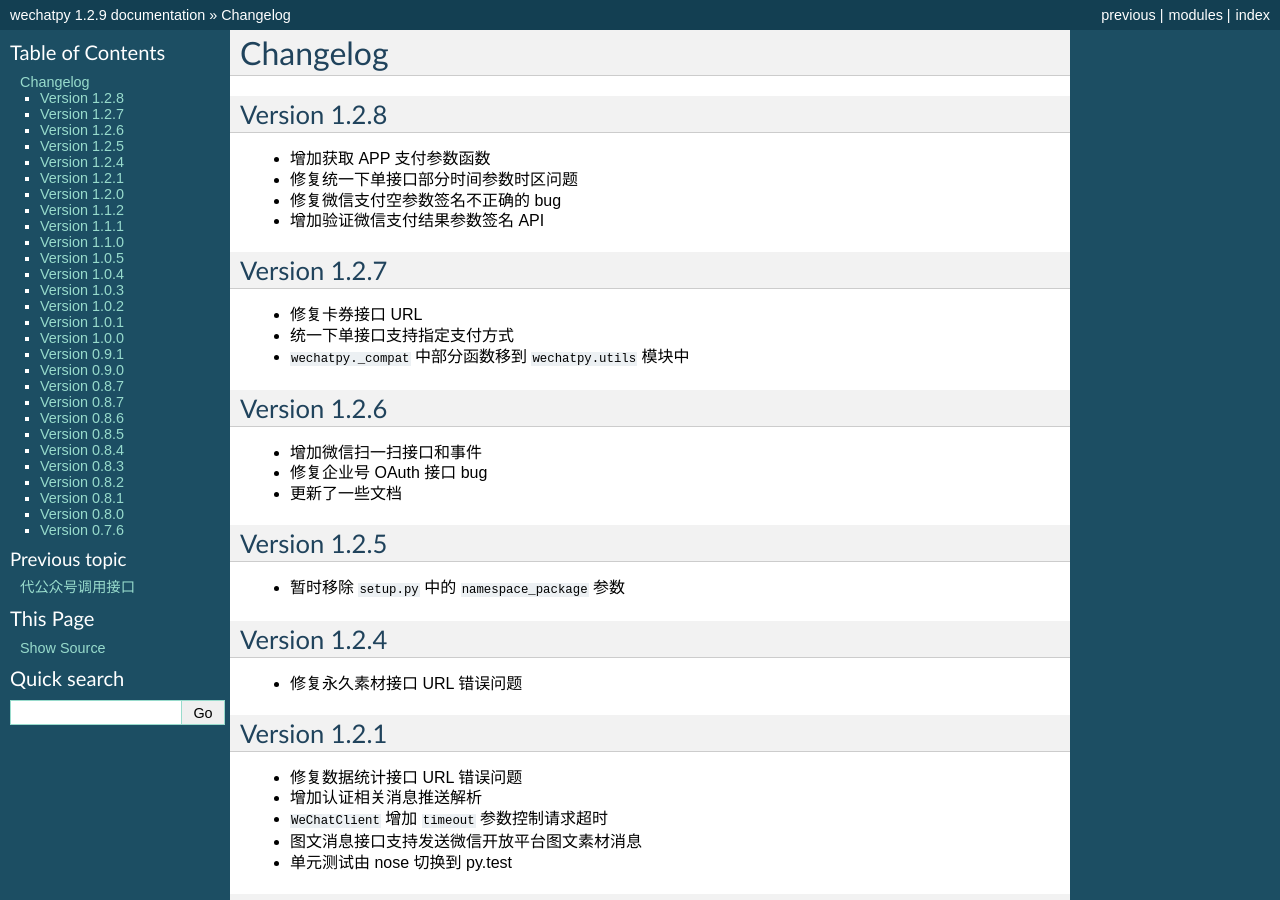
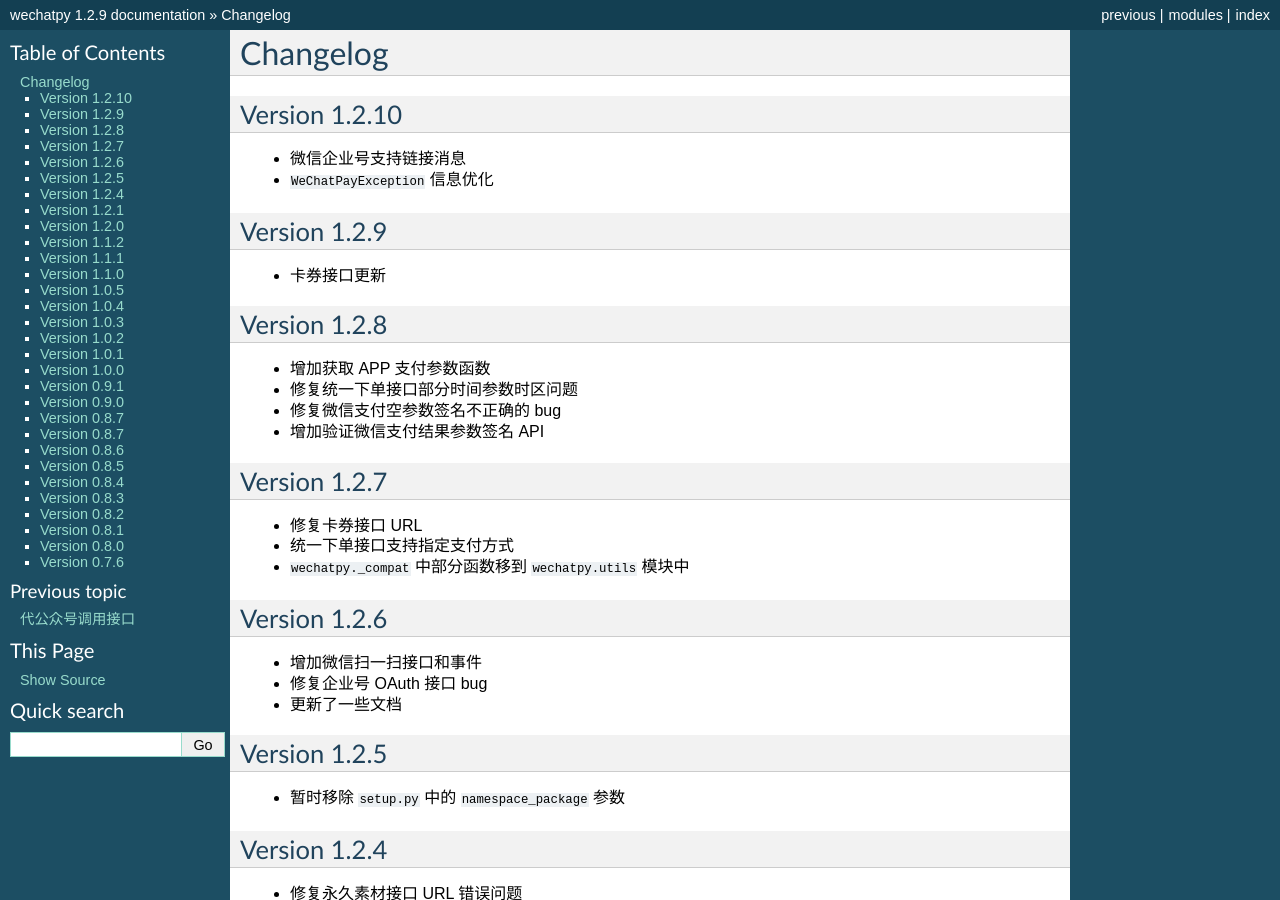
Before and after one commit to wechatpy/wechatpy, a Sphinx documentation site: the page built from docs/changelog.rst, in a window 1280 px wide and 900 px high. Built offline with Sphinx 7.4.7, drawn with Linux system fonts in a browser that asks for light colours.

Commit message:
Update changelog

```diff
--- a/docs/changelog.rst
+++ b/docs/changelog.rst
@@ -1,5 +1,16 @@
 Changelog
 ================
+
+Version 1.2.10
+-----------------------
+
++ 微信企业号支持链接消息
++ ``WeChatPayException`` 信息优化
+
+Version 1.2.9
+------------------------
+
++ 卡券接口更新
 
 Version 1.2.8
 -------------------------
```
